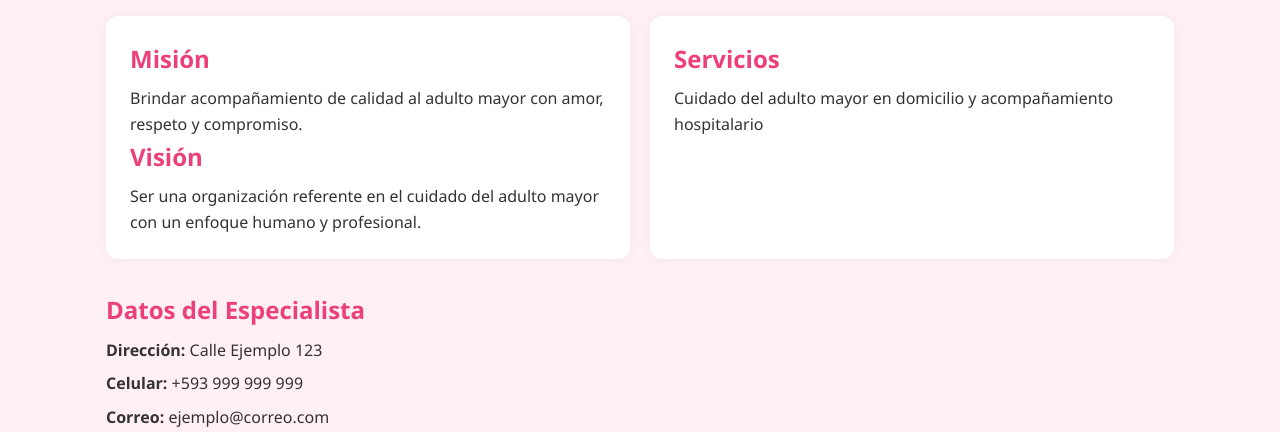
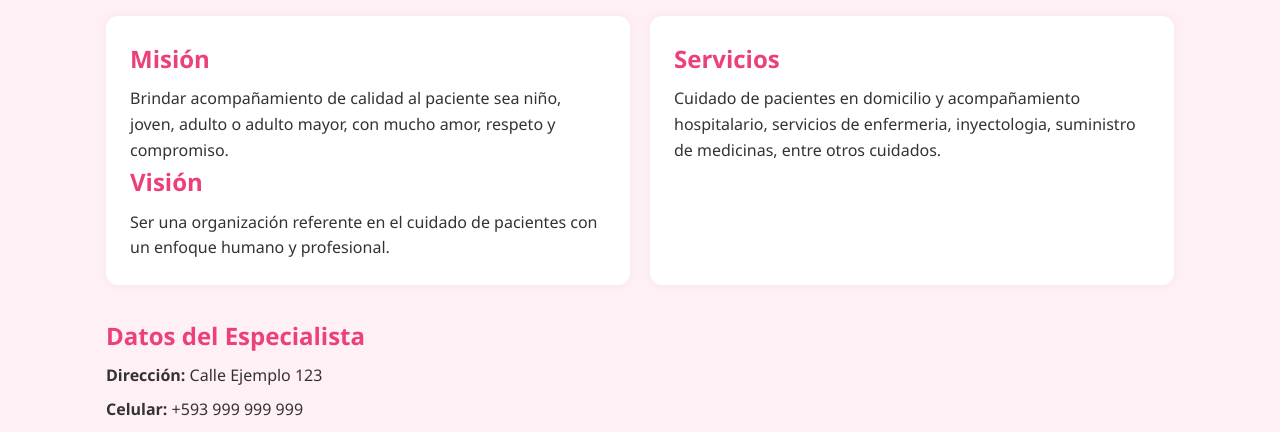
Before and after one commit to Danescorp-web/acompoamor, a Flask app: page / in a window 1280 px wide. Shown: the part 192-624 px from the top of the page. Run offline with Flask 3, Linux system fonts and the light colour scheme.

Commit message:
Actualizo misión, visión y texto de servicios

```diff
--- a/templates/index.html
+++ b/templates/index.html
@@ -164,14 +164,14 @@
     <div class="secciones-dobles">
       <div class="caja">
         <h2>Misión</h2>
-        <p>Brindar acompañamiento de calidad al adulto mayor con amor, respeto y compromiso.</p>
+        <p>Brindar acompañamiento de calidad al paciente sea niño, joven, adulto o adulto mayor, con mucho amor, respeto y compromiso.</p>
         <h2>Visión</h2>
-        <p>Ser una organización referente en el cuidado del adulto mayor con un enfoque humano y profesional.</p>
+        <p>Ser una organización referente en el cuidado de pacientes con un enfoque humano y profesional.</p>
       </div>
 
       <div class="caja">
         <h2>Servicios</h2>
-        <p>Cuidado del adulto mayor en domicilio y acompañamiento hospitalario</p>
+        <p>Cuidado de pacientes en domicilio y acompañamiento hospitalario, servicios de enfermeria, inyectologia, suministro de medicinas, entre otros cuidados.</p>
         <div class="galeria">
           {% for img in info['imagenes_servicios'] %}
             <img src="{{ url_for('static', filename=img) }}" alt="Servicio">
```
